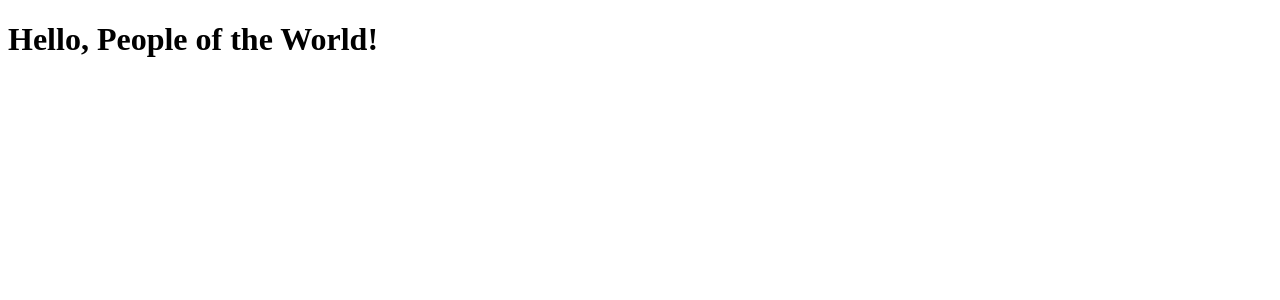
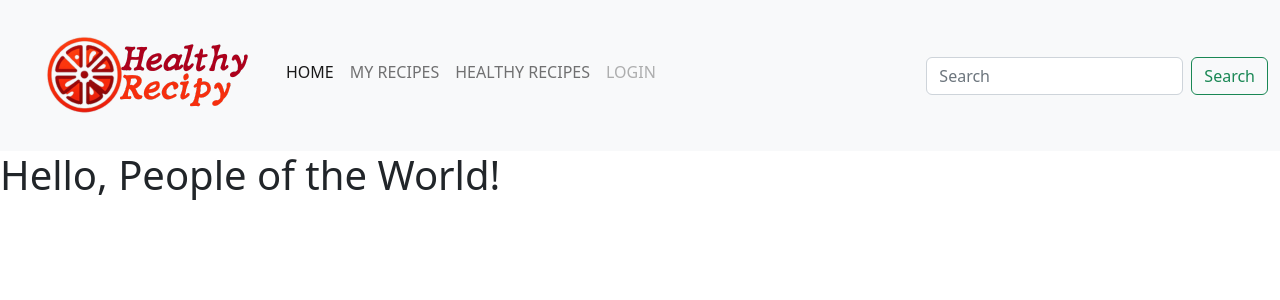
Before and after one commit to GracieteDev/healthy-recipy-django, a Django app: page / in a window 1280 px wide. Shown: the top 300 px of the page. Run offline with Django 4.2, Linux system fonts and the light colour scheme; some libraries are stand-ins or nearby versions.

Commit message:
Create and style Navbar

```diff
--- a/healthy_recipy_django/settings.py
+++ b/healthy_recipy_django/settings.py
@@ -28,7 +28,7 @@ BASE_DIR = Path(__file__).resolve().parent.parent
 # SECURITY WARNING: don't run with debug turned on in production!
 DEBUG = 'DEVELOPMENT' in os.environ
 
-ALLOWED_HOSTS = ['localhost', '127.0.0.1', '.herokuapp.com']
+ALLOWED_HOSTS = ['localhost', '127.0.0.1', '.herokuapp.com', 'api.elephantsql.com', 'flora.db.elephantsql.com','https://git.heroku.com/healthy-recipy-django.git' ]
 
 # Application definition
 
--- a/templates/base.html
+++ b/templates/base.html
@@ -1,11 +1,22 @@
+{% load static %}
+
 <!DOCTYPE html>
 <html lang="en">
 <head>
     <meta charset="UTF-8">
     <meta name="viewport" content="width=device-width, initial-scale=1.0">
-    <title>Document</title>
+    <link rel="stylesheet" href="https://cdnjs.cloudflare.com/ajax/libs/bootstrap/5.2.3/css/bootstrap.min.css" integrity="sha512-SbiR/eusphKoMVVXysTKG/7VseWii+Y3FdHrt0EpKgpToZeemhqHeZeLWLhJutz/2ut2Vw1uQEj2MbRF+TVBUA==" crossorigin="anonymous" referrerpolicy="no-referrer" />
+    {% block extra_css %}
+    <link rel="stylesheet" href="{% static '/css/base.html' %}">
+    {% endblock %}
+
+    {% block onload_js %}
+    <script src="https://cdnjs.cloudflare.com/ajax/libs/bootstrap/5.2.3/js/bootstrap.min.js" integrity="sha512-1/RvZTcCDEUjY/CypiMz+iqqtaoQfAITmNSJY17Myp4Ms5mdxPS5UV7iOfdZoxcGhzFbOm6sntTKJppjvuhg4g==" crossorigin="anonymous" referrerpolicy="no-referrer"></script>
+    {% endblock %}
+    <title>Healthy Recipy - {% block title%}  {% endblock %}</title>
 </head>
 <body>
+    {% include 'includes/header.html' %}
     <h1>Hello, People of the World!</h1>
 </body>
 </html>
--- /dev/null
+++ b/templates/includes/header.html
@@ -0,0 +1,35 @@
+{% load static %}
+
+<header>
+    <nav class="navbar navbar-expand-lg bg-light">
+        <div class="container-fluid">
+            <!--Logo-->
+          <a class="navbar-brand" href="#"><img src= "{% static 'images/logo.webp' %}" alt="Healthy Recipe Logo" class="logo"></a>
+          <button class="navbar-toggler" type="button" data-bs-toggle="collapse" data-bs-target="#navbarNav" aria-controls="navbarNav" aria-expanded="false" aria-label="Toggle navigation">
+            <span class="navbar-toggler-icon"></span>
+          </button>
+          <!--Navigation items-->
+          <div class="collapse navbar-collapse" id="navbarNav">
+            <ul class="navbar-nav me-auto mb-2">
+              <li class="nav-item">
+                <a class="nav-link active" aria-current="page" href="#">HOME</a>
+              </li>
+              <li class="nav-item">
+                <a class="nav-link" href="#">MY RECIPES</a>
+              </li>
+              <li class="nav-item">
+                <a class="nav-link" href="#">HEALTHY RECIPES</a>
+              </li>
+              <li class="nav-item">
+                <a class="nav-link disabled">LOGIN</a>
+              </li>
+            </ul>
+            <!--Form for search bar-->
+            <form class="d-flex" role="search">
+                <input class="form-control me-2" type="search" placeholder="Search" aria-label="Search">
+                <button class="btn btn-outline-success" type="submit">Search</button>
+              </form>
+          </div>
+        </div>
+      </nav>
+</header>
```
Also changed, not shown: static/css/base.css (added, +76 -0 lines), static/images/logo.webp (added).
